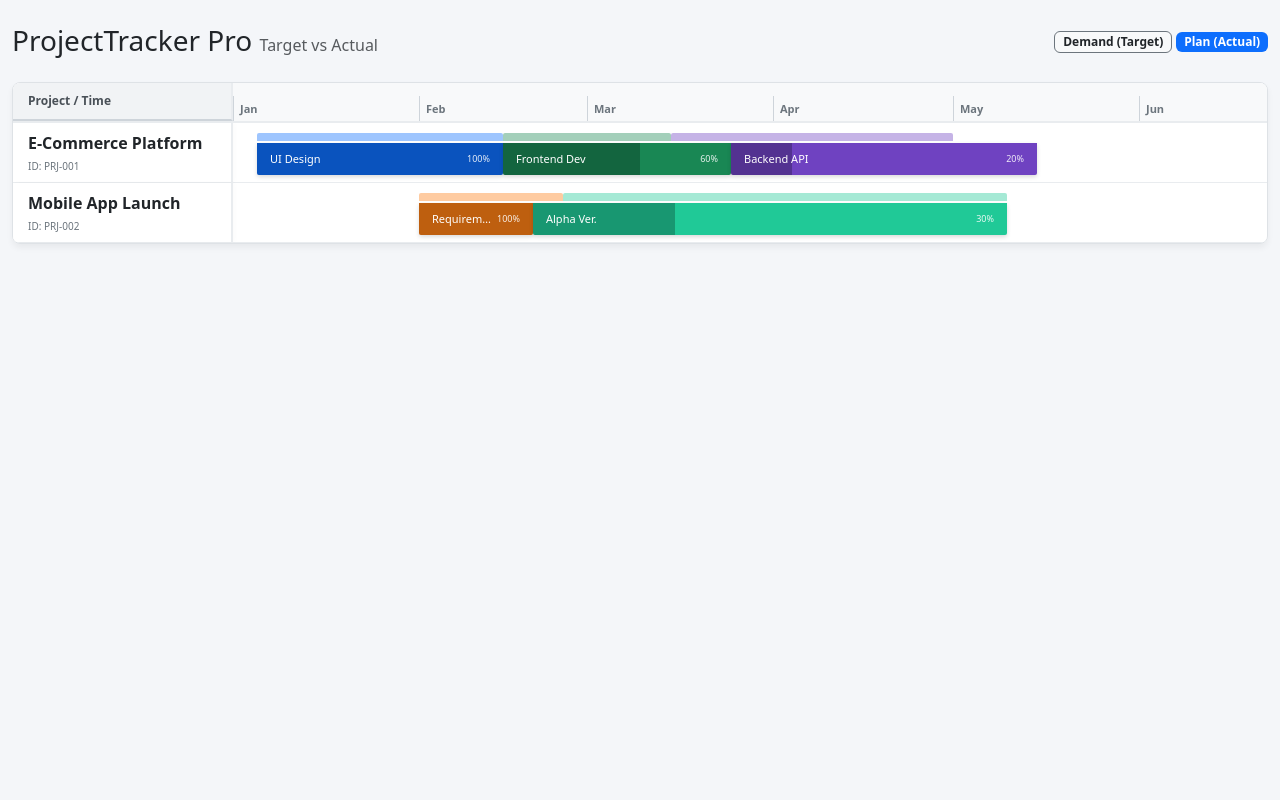
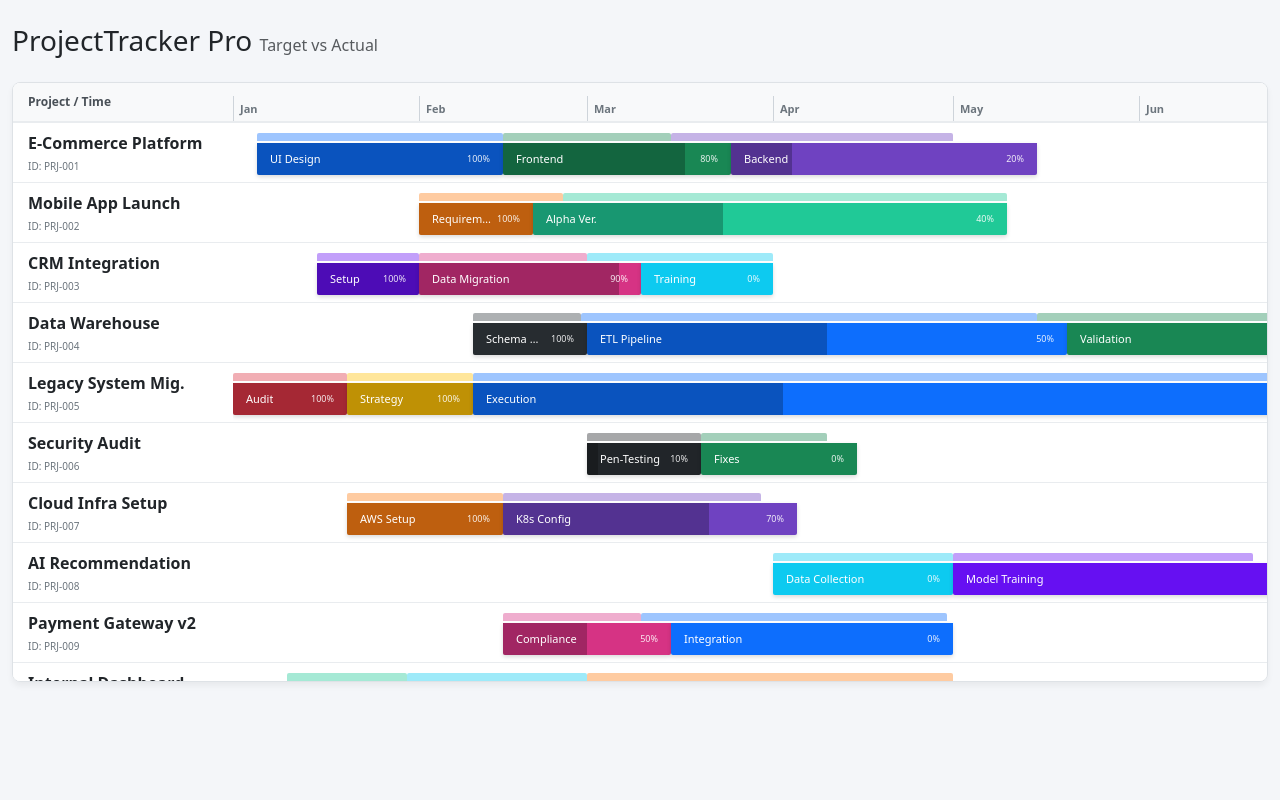
Before and after one commit to virusx1984/ProjectTracker, a plain HTML site: page index.html in a window 1280 px wide. Drawn offline with nearby package versions, Linux system fonts and the light colour scheme.

Commit message:
这个style不错，记住

```diff
--- a/css/style.css
+++ b/css/style.css
@@ -13,6 +13,31 @@ body {
     /* Limit height and enable 2-axis scrolling */
     max-height: 600px;
     overflow: auto;
+
+    /* Firefox Scrollbar Support */
+    scrollbar-width: thin;
+    scrollbar-color: #adb5bd #f1f3f5;
+}
+
+/* --- Custom Scrollbar Styling (Webkit: Chrome, Safari, Edge) --- */
+#tracker-wrapper::-webkit-scrollbar {
+    width: 8px;  /* Vertical scrollbar width */
+    height: 8px; /* Horizontal scrollbar height */
+}
+
+#tracker-wrapper::-webkit-scrollbar-track {
+    background: #f1f3f5;
+    border-radius: 4px;
+}
+
+#tracker-wrapper::-webkit-scrollbar-thumb {
+    background-color: #adb5bd; /* Scrollbar color */
+    border-radius: 4px;
+    border: 2px solid #f1f3f5; /* Creates padding around thumb */
+}
+
+#tracker-wrapper::-webkit-scrollbar-thumb:hover {
+    background-color: #868e96; /* Darker on hover */
 }
 
 /* --- Timeline Header --- */
@@ -24,26 +49,27 @@ body {
     /* Sticky Top Behavior */
     position: sticky;
     top: 0;
-    z-index: 1000; /* Stays above project rows */
+    z-index: 1000;
 
     display: flex;
-    /* Ensure header stretches to fit content width */
     min-width: max-content;
 }
 
-/* Corner Placeholder (Sticky Top-Left) */
+/* Corner Placeholder (Sticky Top-Left) - FLATTENED */
 .header-corner-placeholder {
-    width: 220px;       /* Matches project-name-label width */
+    width: 220px;
     flex-shrink: 0;
-    background: #f1f3f5;
-    border-right: 2px solid #e9ecef;
-    border-bottom: 2px solid #ced4da;
+    background: #f8f9fa;
 
-    /* Bi-directional Sticky (Top:0, Left:0) */
+    /* Update: Removed border-right and border-bottom per request */
+    border-right: none;
+    border-bottom: none;
+
+    /* Sticky Props */
     position: sticky;
     left: 0;
     top: 0;
-    z-index: 1100; /* Highest layer, covers everything */
+    z-index: 1100;
 
     display: flex;
     align-items: center;
@@ -78,7 +104,6 @@ body {
     background-color: #fff;
     display: flex;
     align-items: center;
-    /* Ensure row stretches to fit timeline width */
     min-width: max-content;
 }
 
@@ -90,30 +115,30 @@ body {
 .project-name-label {
     position: sticky;
     left: 0;
-    z-index: 900; /* Above bars, below header */
+    z-index: 900;
 
-    background: #fff; /* Opaque background is crucial for sticky effect */
-    width: 220px;     /* Matches header-corner-placeholder width */
+    background: #fff;
+    width: 220px;
     height: 100%;
     padding: 10px 15px;
-    border-right: 2px solid #e9ecef;
+
+    /* Removed border-right and box-shadow */
+    border-right: none;
+    box-shadow: none;
+
     display: flex;
     flex-direction: column;
     justify-content: center;
-    box-shadow: 2px 0 5px rgba(0,0,0,0.02);
 }
 
-/* 修改後：增加 min-width 繼承 */
 .milestone-container {
     position: relative;
     flex-grow: 1;
     height: 100%;
-    /* 關鍵：確保這裡的寬度至少能包容下所有的子元素，
-       具體的數值我們會在 JS 裡動態計算賦值 */
-    min-width: 0;
+    min-width: 0; /* Important for width calculation */
 }
 
-/* --- Gantt Bars (Common) --- */
+/* --- Gantt Bars --- */
 .gantt-bar {
     position: absolute;
     border-radius: 2px;
@@ -127,11 +152,9 @@ body {
     transition: all 0.2s;
 }
 
-/* Style 1: Demand Bar (Top, Thin, Faded) */
 .demand-bar {
     height: 8px;
     top: 10px;
-
     opacity: 0.4;
     border: none;
     border-radius: 2px 2px 0 0;
@@ -140,13 +163,9 @@ body {
     font-size: 0;
 }
 
-/* Style 2: Plan Bar (Bottom, Thick, Solid) */
 .plan-bar {
     height: 32px;
-
-    /* Position: Demand Top(10) + Demand Height(8) + Gap(2) = 20px */
     top: 20px;
-
     color: #fff;
     z-index: 20;
     box-shadow: 0 2px 4px rgba(0,0,0,0.15);
@@ -154,7 +173,6 @@ body {
     border-radius: 0 0 2px 2px;
 }
 
-/* Progress Fill Overlay */
 .progress-overlay {
     position: absolute;
     top: 0;
@@ -164,7 +182,6 @@ body {
     z-index: 0;
 }
 
-/* Internal Content Layout */
 .plan-bar-content {
     position: relative;
     z-index: 2;
--- a/index.html
+++ b/index.html
@@ -14,10 +14,6 @@
     <div class="container-fluid py-4">
         <div class="d-flex justify-content-between align-items-center mb-4">
             <h3 class="m-0">ProjectTracker Pro <small class="text-muted fs-6">Target vs Actual</small></h3>
-            <div>
-                <span class="badge bg-light text-dark border border-secondary border-dashed">Demand (Target)</span>
-                <span class="badge bg-primary">Plan (Actual)</span>
-            </div>
         </div>
 
         <div id="tracker-wrapper">
--- a/js/script.js
+++ b/js/script.js
@@ -2,36 +2,18 @@ $(document).ready(function () {
     // --- Configuration ---
     const PIXELS_PER_DAY = 6;
     const TRACKER_START_DATE = new Date("2025-01-01");
-    const RENDER_MONTHS_COUNT = 12; // Render header for 12 months
+    const RENDER_MONTHS_COUNT = 15; // Increased to ensure horizontal scroll
 
-    // --- Sample Data ---
+    // --- Extended Sample Data (12 Projects) ---
     const projectData = [
         {
             "project_id": "PRJ-001",
             "project_name": "E-Commerce Platform",
             "start_date": "2025-01-05",
             "milestones": [
-                {
-                    "name": "UI Design",
-                    "status_progress": 1.0,
-                    "planned_end": "2025-02-15",
-                    "demand_due_date": "2025-02-15",
-                    "color": "#0d6efd"
-                },
-                {
-                    "name": "Frontend Dev",
-                    "status_progress": 0.6,
-                    "planned_end": "2025-03-25",
-                    "demand_due_date": "2025-03-15",
-                    "color": "#198754"
-                },
-                {
-                    "name": "Backend API",
-                    "status_progress": 0.2,
-                    "planned_end": "2025-05-15",
-                    "demand_due_date": "2025-05-01",
-                    "color": "#6f42c1"
-                }
+                { "name": "UI Design", "status_progress": 1.0, "planned_end": "2025-02-15", "demand_due_date": "2025-02-15", "color": "#0d6efd" },
+                { "name": "Frontend", "status_progress": 0.8, "planned_end": "2025-03-25", "demand_due_date": "2025-03-15", "color": "#198754" },
+                { "name": "Backend", "status_progress": 0.2, "planned_end": "2025-05-15", "demand_due_date": "2025-05-01", "color": "#6f42c1" }
             ]
         },
         {
@@ -39,20 +21,102 @@ $(document).ready(function () {
             "project_name": "Mobile App Launch",
             "start_date": "2025-02-01",
             "milestones": [
-                {
-                    "name": "Requirement",
-                    "status_progress": 1.0,
-                    "planned_end": "2025-02-20",
-                    "demand_due_date": "2025-02-25",
-                    "color": "#fd7e14"
-                },
-                {
-                    "name": "Alpha Ver.",
-                    "status_progress": 0.3,
-                    "planned_end": "2025-05-10",
-                    "demand_due_date": "2025-05-10",
-                    "color": "#20c997"
-                }
+                { "name": "Requirement", "status_progress": 1.0, "planned_end": "2025-02-20", "demand_due_date": "2025-02-25", "color": "#fd7e14" },
+                { "name": "Alpha Ver.", "status_progress": 0.4, "planned_end": "2025-05-10", "demand_due_date": "2025-05-10", "color": "#20c997" }
+            ]
+        },
+        {
+            "project_id": "PRJ-003",
+            "project_name": "CRM Integration",
+            "start_date": "2025-01-15",
+            "milestones": [
+                { "name": "Setup", "status_progress": 1.0, "planned_end": "2025-02-01", "demand_due_date": "2025-02-01", "color": "#6610f2" },
+                { "name": "Data Migration", "status_progress": 0.9, "planned_end": "2025-03-10", "demand_due_date": "2025-03-01", "color": "#d63384" },
+                { "name": "Training", "status_progress": 0.0, "planned_end": "2025-04-01", "demand_due_date": "2025-04-01", "color": "#0dcaf0" }
+            ]
+        },
+        {
+            "project_id": "PRJ-004",
+            "project_name": "Data Warehouse",
+            "start_date": "2025-02-10",
+            "milestones": [
+                { "name": "Schema Design", "status_progress": 1.0, "planned_end": "2025-03-01", "demand_due_date": "2025-02-28", "color": "#343a40" },
+                { "name": "ETL Pipeline", "status_progress": 0.5, "planned_end": "2025-05-20", "demand_due_date": "2025-05-15", "color": "#0d6efd" },
+                { "name": "Validation", "status_progress": 0.0, "planned_end": "2025-06-30", "demand_due_date": "2025-06-25", "color": "#198754" }
+            ]
+        },
+        {
+            "project_id": "PRJ-005",
+            "project_name": "Legacy System Mig.",
+            "start_date": "2025-01-01",
+            "milestones": [
+                { "name": "Audit", "status_progress": 1.0, "planned_end": "2025-01-20", "demand_due_date": "2025-01-20", "color": "#dc3545" },
+                { "name": "Strategy", "status_progress": 1.0, "planned_end": "2025-02-10", "demand_due_date": "2025-02-10", "color": "#ffc107" },
+                { "name": "Execution", "status_progress": 0.3, "planned_end": "2025-08-01", "demand_due_date": "2025-07-15", "color": "#0d6efd" }
+            ]
+        },
+        {
+            "project_id": "PRJ-006",
+            "project_name": "Security Audit",
+            "start_date": "2025-03-01",
+            "milestones": [
+                { "name": "Pen-Testing", "status_progress": 0.1, "planned_end": "2025-03-20", "demand_due_date": "2025-03-20", "color": "#212529" },
+                { "name": "Fixes", "status_progress": 0.0, "planned_end": "2025-04-15", "demand_due_date": "2025-04-10", "color": "#198754" }
+            ]
+        },
+        {
+            "project_id": "PRJ-007",
+            "project_name": "Cloud Infra Setup",
+            "start_date": "2025-01-20",
+            "milestones": [
+                { "name": "AWS Setup", "status_progress": 1.0, "planned_end": "2025-02-15", "demand_due_date": "2025-02-15", "color": "#fd7e14" },
+                { "name": "K8s Config", "status_progress": 0.7, "planned_end": "2025-04-05", "demand_due_date": "2025-03-30", "color": "#6f42c1" }
+            ]
+        },
+        {
+            "project_id": "PRJ-008",
+            "project_name": "AI Recommendation",
+            "start_date": "2025-04-01",
+            "milestones": [
+                { "name": "Data Collection", "status_progress": 0.0, "planned_end": "2025-05-01", "demand_due_date": "2025-05-01", "color": "#0dcaf0" },
+                { "name": "Model Training", "status_progress": 0.0, "planned_end": "2025-07-01", "demand_due_date": "2025-06-20", "color": "#6610f2" }
+            ]
+        },
+        {
+            "project_id": "PRJ-009",
+            "project_name": "Payment Gateway v2",
+            "start_date": "2025-02-15",
+            "milestones": [
+                { "name": "Compliance", "status_progress": 0.5, "planned_end": "2025-03-15", "demand_due_date": "2025-03-10", "color": "#d63384" },
+                { "name": "Integration", "status_progress": 0.0, "planned_end": "2025-05-01", "demand_due_date": "2025-04-30", "color": "#0d6efd" }
+            ]
+        },
+        {
+            "project_id": "PRJ-010",
+            "project_name": "Internal Dashboard",
+            "start_date": "2025-01-10",
+            "milestones": [
+                { "name": "UX Research", "status_progress": 1.0, "planned_end": "2025-01-30", "demand_due_date": "2025-01-30", "color": "#20c997" },
+                { "name": "Dev Phase 1", "status_progress": 1.0, "planned_end": "2025-03-01", "demand_due_date": "2025-03-01", "color": "#0dcaf0" },
+                { "name": "Dev Phase 2", "status_progress": 0.2, "planned_end": "2025-05-01", "demand_due_date": "2025-05-01", "color": "#fd7e14" }
+            ]
+        },
+        {
+            "project_id": "PRJ-011",
+            "project_name": "Marketing Website",
+            "start_date": "2025-03-10",
+            "milestones": [
+                { "name": "Content", "status_progress": 0.2, "planned_end": "2025-04-01", "demand_due_date": "2025-03-30", "color": "#ffc107" },
+                { "name": "Design", "status_progress": 0.0, "planned_end": "2025-04-20", "demand_due_date": "2025-04-15", "color": "#dc3545" }
+            ]
+        },
+        {
+            "project_id": "PRJ-012",
+            "project_name": "Global Rollout",
+            "start_date": "2025-05-01",
+            "milestones": [
+                { "name": "Localization", "status_progress": 0.0, "planned_end": "2025-06-01", "demand_due_date": "2025-06-01", "color": "#6f42c1" },
+                { "name": "Launch", "status_progress": 0.0, "planned_end": "2025-07-01", "demand_due_date": "2025-07-01", "color": "#198754" }
             ]
         }
     ];
@@ -64,7 +128,7 @@ $(document).ready(function () {
         return (e - s) / (1000 * 60 * 60 * 24);
     }
 
-function renderTracker() {
+    function renderTracker() {
         const $container = $('#projects-container');
         const $headerTicks = $('#header-ticks-container');
 
@@ -72,7 +136,7 @@ function renderTracker() {
         $container.empty();
         $headerTicks.empty();
 
-        // --- 核心修復開始：計算總寬度 ---
+        // --- Calculate Timeline Width ---
         let totalTimelineWidth = 0;
 
         // 2. Render Timeline Header
@@ -87,13 +151,11 @@ function renderTracker() {
 
             $headerTicks.append(`<div class="time-mark" style="left: ${leftPos}px">${monthName}</div>`);
 
-            // 記錄最遠的位置 (加上 100px 的緩衝區，確保最後一個月的文字不會被切掉)
             totalTimelineWidth = leftPos + 100;
         }
 
-        // 強制設置 Header 容器的寬度
+        // Apply calculated width
         $headerTicks.css('min-width', totalTimelineWidth + 'px');
-        // --- 核心修復結束 ---
 
         // 3. Render Projects
         projectData.forEach(project => {
@@ -121,6 +183,7 @@ function renderTracker() {
                 const demandEndDate = ms.demand_due_date ? ms.demand_due_date : ms.planned_end;
                 const demandDuration = getDaysDiff(currentDemandAnchor, demandEndDate);
                 const demandOffset = getDaysDiff(TRACKER_START_DATE, currentDemandAnchor);
+
                 const demandWidth = Math.max(demandDuration * PIXELS_PER_DAY, 2);
                 const demandLeft = demandOffset * PIXELS_PER_DAY;
 
@@ -135,6 +198,7 @@ function renderTracker() {
                 // --- B. PLAN TRACK ---
                 const planDuration = getDaysDiff(currentPlanAnchor, ms.planned_end);
                 const planOffset = getDaysDiff(TRACKER_START_DATE, currentPlanAnchor);
+
                 const planWidth = Math.max(planDuration * PIXELS_PER_DAY, 2);
                 const planLeft = planOffset * PIXELS_PER_DAY;
                 const progressPct = Math.round(ms.status_progress * 100);
@@ -159,7 +223,7 @@ function renderTracker() {
                 `;
                 $rowContext.append(planHTML);
 
-                // Update Anchors
+                // --- C. Update Anchors ---
                 currentDemandAnchor = demandEndDate;
                 currentPlanAnchor = ms.planned_end;
             });
```
